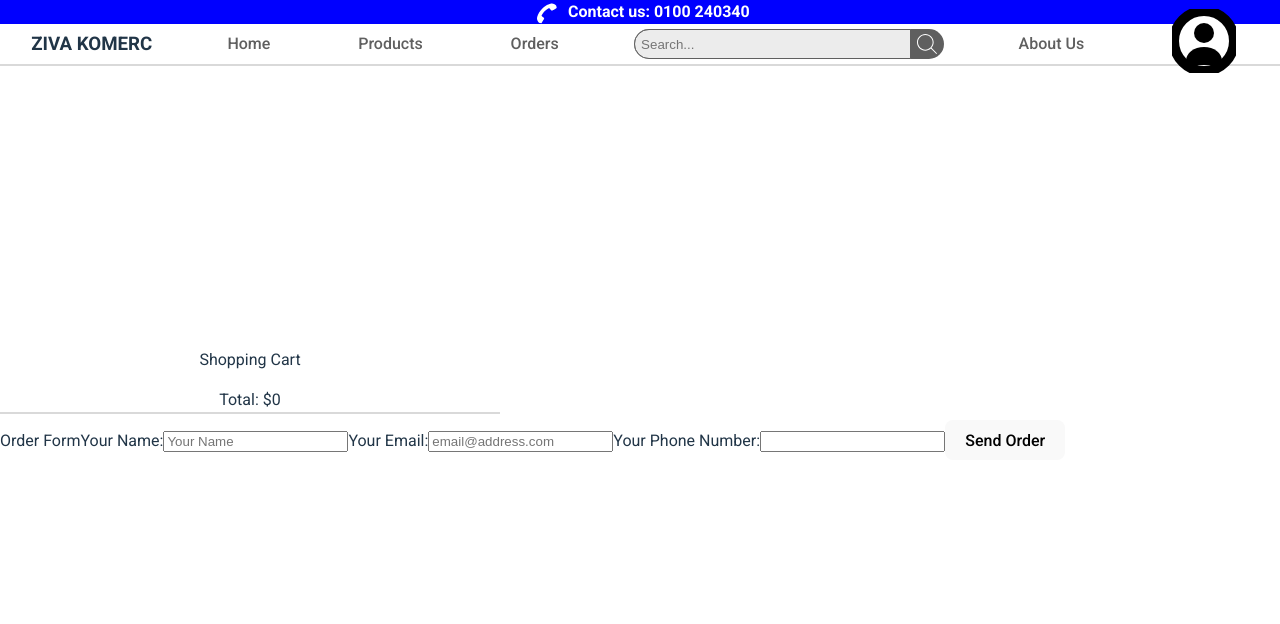
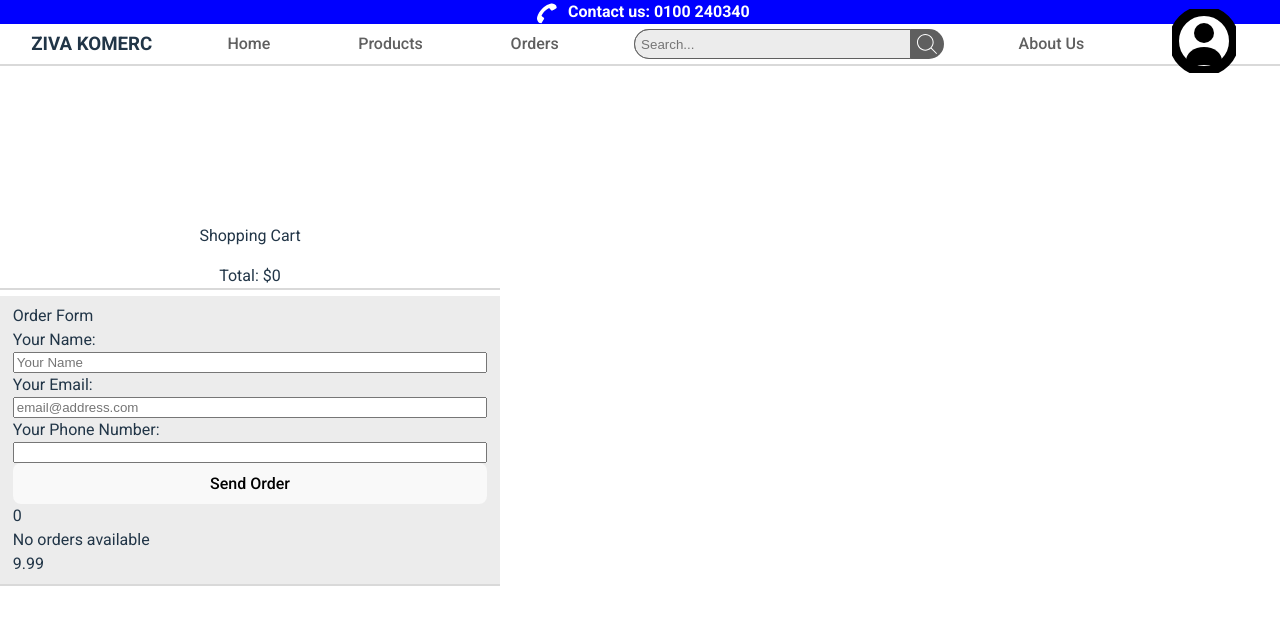
Before and after one commit to SuperHeavyBallet/Ziva-Website, a React (Vite) app in the folder Ziva-Website/: page /orders in a window 1280 px wide. Shown: the top 624 px of the page. Built offline with nearby package versions, Linux system fonts and the light colour scheme.

Commit message:
Add Extra Homepage Banner, Adjust Order Form

```diff
--- /dev/null
+++ b/Ziva-Website/src/Components/HomePageTextBanner/homePageTextBanner.jsx
@@ -0,0 +1,17 @@
+import styles from "./homePageTextBanner.module.css"
+
+export default function HomePageTextBanner()
+{
+    return(
+        <div className={styles.homepageTextBannerContainer}>
+
+            <div className={styles.leftColumn}>
+                Left Column
+            </div>
+
+            <div className={styles.rightColumn}>
+                Right Column
+            </div>
+            </div>
+    )
+}
--- /dev/null
+++ b/Ziva-Website/src/Components/HomePageTextBanner/homePageTextBanner.module.css
@@ -0,0 +1,21 @@
+.homepageTextBannerContainer{
+
+    background-color: var(--bright-colour);
+    box-shadow: rgba(0, 0, 0, 0.15) 0px 2px 0px;
+
+    background-size: cover;
+    background-position: center;
+
+    margin: 1vh 2vw;
+    padding: 1vh 2vw;
+    display: flex;
+    flex-direction: row;
+    justify-content: space-evenly;
+    align-items: center;
+
+    height: 30vh;
+    width: 70vw;
+
+    position: relative;
+
+}
--- a/Ziva-Website/src/Components/OrderForm/orderForm.jsx
+++ b/Ziva-Website/src/Components/OrderForm/orderForm.jsx
@@ -1,7 +1,8 @@
+import Receipt from "../Receipt/receipt";
 import styles from "./orderForm.module.css"
 import { useEffect, useState } from "react";
 
-export default function OrderForm()
+export default function OrderForm(  )
 {
     const [ currentCartContents, setCurrentCartContents ] = useState( () =>
     {
@@ -41,13 +42,17 @@ export default function OrderForm()
 
     }
 
+
+
     useEffect(() =>
     {
         console.log(orderContent);
     }, [orderContent])
     return(
-        <div>
+        <div className={styles.orderForm}>
             Order Form
+
+
 
                 <label htmlFor="orderNameField">Your Name:</label>
                 <input id="orderNameField" name="orderNameField" placeholder="Your Name"  onChange={(event) => updateName(event)}></input>
@@ -60,7 +65,13 @@ export default function OrderForm()
 
                 <button onClick={(e) => handleSubmitOrder(e)}>Send Order</button>
 
-
+                <Receipt
+                    customerName={orderContent.name}
+                    customerEmail={orderContent.email}
+                    customerPhone={orderContent.phoneNumber}
+                    customerOrder={orderContent.orderItems}
+                    customerTotalPrice={"9.99"}
+                />
 
         </div>
     )
--- a/Ziva-Website/src/Components/OrderForm/orderForm.module.css
+++ b/Ziva-Website/src/Components/OrderForm/orderForm.module.css
@@ -0,0 +1,7 @@
+.orderForm{
+    display: flex;
+    flex-direction: column;
+    background-color: var(--mid-colour);
+    box-shadow: rgba(0, 0, 0, 0.15) 0px 2px 0px;
+    padding: 1vh 1vw;
+}
--- /dev/null
+++ b/Ziva-Website/src/Components/Receipt/receipt.jsx
@@ -0,0 +1,28 @@
+import { useState } from "react"
+import styles from "./receipt.module.css"
+
+export default function Receipt( {customerName, customerEmail, customerPhone, customerOrder, customerTotalPrice})
+{
+
+    return(
+        <div>
+            {customerName}
+            {customerEmail}
+            {customerPhone}
+            <div>
+            {
+                    Array.isArray(customerOrder) ? (
+                        customerOrder.map((orderItem, index) => (
+                            <div key={index}>
+                                {orderItem.name}
+                            </div>
+                        ))
+                    ) : (
+                        <div>No orders available</div>
+                    )
+                }
+            </div>
+            {customerTotalPrice}
+        </div>
+    )
+}
--- a/Ziva-Website/src/pages/HomePage/homePage.jsx
+++ b/Ziva-Website/src/pages/HomePage/homePage.jsx
@@ -10,6 +10,7 @@ import { useEffect, useState } from "react";
 import ShoppingCart from "../../Components/ShoppingCart/shoppingCart"
 import Button from "../../Components/Button/button"
 import TopBanner from "../../Components/TopBanner/topBanner"
+import HomePageTextBanner from "../../Components/HomePageTextBanner/homePageTextBanner"
 
 
 
@@ -50,11 +51,12 @@ export default function HomePage(){
             <HomePageItemHighlight
                 highlightItems={products}
             />
+
+            <HomePageTextBanner />
+
             <HomePageContactSection />
 
-            <ShoppingCart
-                cartContents={currentCartContents}
-            />
+
 
             </div>
 
```
Also changed, not shown: Ziva-Website/src/pages/OrdersPage/ordersPage.jsx (+7 -2 lines), Ziva-Website/src/Components/Receipt/receipt.module.css (added).
